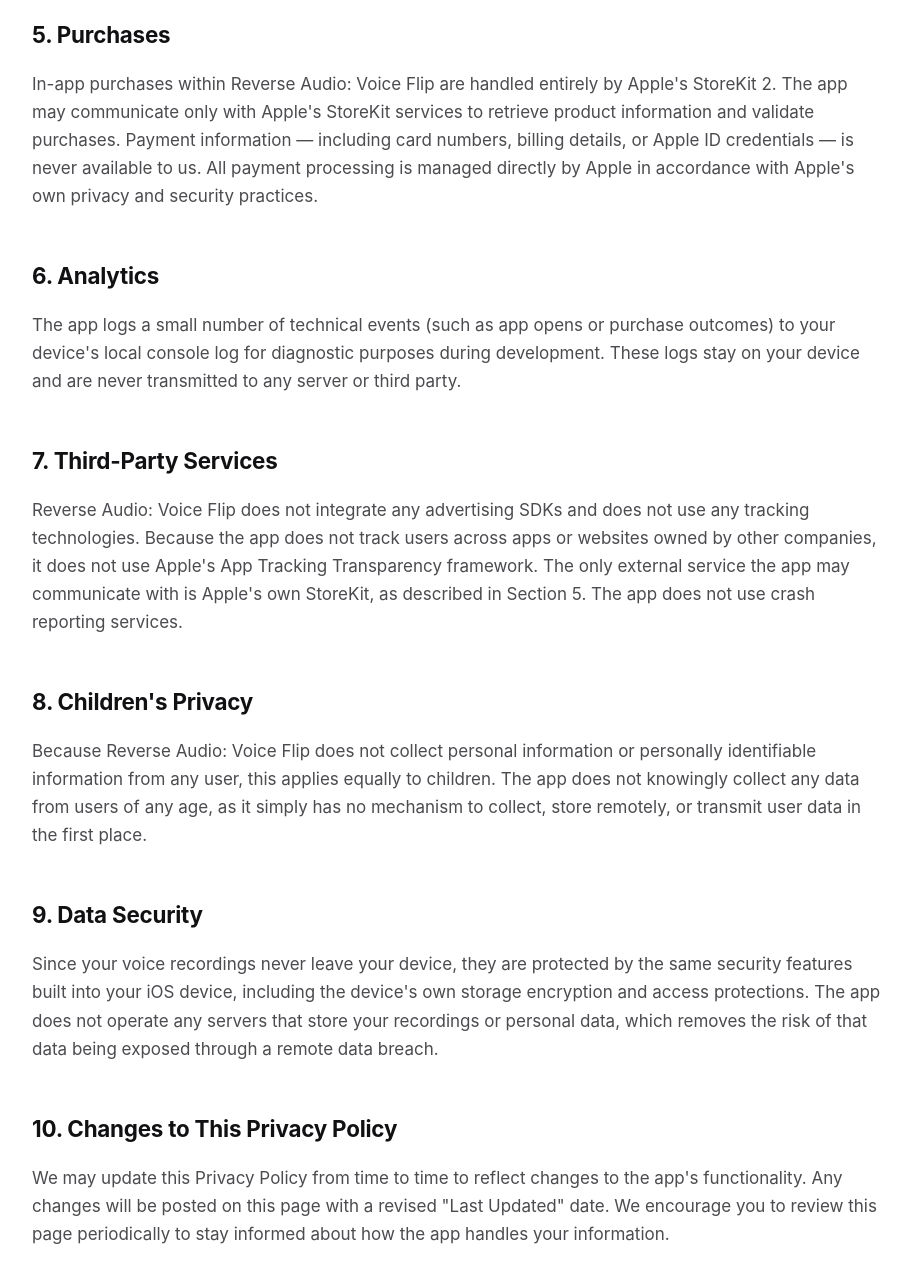
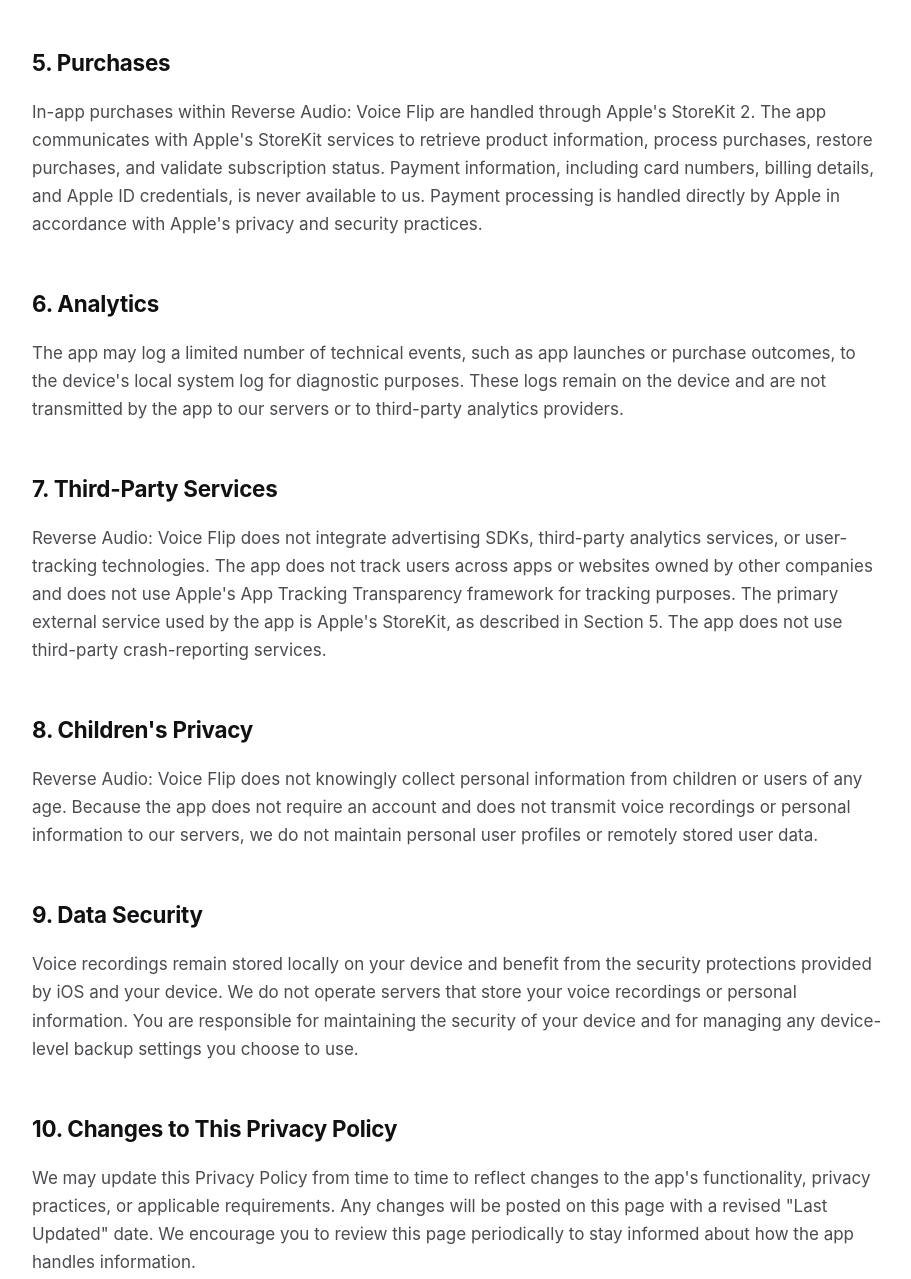
Before and after one commit to eebconsultancy/reverse-audio-voice-flip-legal, a plain HTML site: page privacy.html in a window 1280 px wide. Shown: the part 1287-2566 px from the top of the page, without its empty margins (182-1093 px from the left). Drawn offline with Linux system fonts and the light colour scheme.

Commit message:
Update privacy.html

```diff
--- a/privacy.html
+++ b/privacy.html
@@ -3,66 +3,94 @@
 <head>
   <meta charset="UTF-8">
   <meta name="viewport" content="width=device-width, initial-scale=1.0">
+
   <title>Privacy Policy — Reverse Audio: Voice Flip</title>
-  <meta name="description" content="Privacy Policy for Reverse Audio: Voice Flip, an iOS app that records and reverses audio entirely on-device with no accounts, tracking, or data collection.">
+
+  <meta
+    name="description"
+    content="Privacy Policy for Reverse Audio: Voice Flip, an iOS app that records and reverses audio entirely on-device with no accounts, tracking, or personal data collection."
+  >
+
   <meta name="robots" content="index, follow">
-  <link rel="canonical" href="https://eebconsultancy.github.io/ReverseAudioVoiceFlipApp/privacy.html">
-  <meta property="og:title" content="Privacy Policy — Reverse Audio: Voice Flip">
-  <meta property="og:description" content="Learn how Reverse Audio: Voice Flip handles your data — recordings stay on your device, no accounts, no tracking.">
+
+  <link
+    rel="canonical"
+    href="https://eebconsultancy.github.io/reverse-audio-voice-flip-legal/privacy.html"
+  >
+
+  <meta
+    property="og:title"
+    content="Privacy Policy — Reverse Audio: Voice Flip"
+  >
+
+  <meta
+    property="og:description"
+    content="Learn how Reverse Audio: Voice Flip handles your data — recordings stay on your device, with no accounts or tracking."
+  >
+
   <meta property="og:type" content="website">
+
   <link rel="stylesheet" href="styles.css">
 </head>
+
 <body>
+
   <header class="site-header">
     <div class="container">
       <p class="eyebrow">Reverse Audio: Voice Flip</p>
       <h1>Privacy Policy</h1>
-      <p class="subtitle">Last Updated: July 2026</p>
+      <p class="subtitle">Last Updated: August 2026</p>
     </div>
   </header>
 
   <main class="container">
+
     <section id="introduction" aria-labelledby="introduction-heading">
       <h2 id="introduction-heading">1. Introduction</h2>
+
       <p>
-        Reverse Audio: Voice Flip ("the app," "we," "our") is designed around a simple
-        principle: your voice recordings belong to you and stay on your device. This
-        Privacy Policy explains what information the app does and does not collect,
-        how permissions are used, and how purchases are handled. By using the app,
-        you agree to the practices described below.
+        Reverse Audio: Voice Flip ("the app," "we," "our") is designed around a
+        simple principle: your voice recordings belong to you and stay on your
+        device. This Privacy Policy explains what information the app does and does
+        not collect, how permissions are used, and how purchases are handled.
+        By using the app, you agree to the practices described below.
       </p>
     </section>
 
     <section id="information-we-collect" aria-labelledby="information-we-collect-heading">
       <h2 id="information-we-collect-heading">2. Information We Collect</h2>
+
       <p>
-        Reverse Audio: Voice Flip does not collect personal information and does not
-        collect personally identifiable information (PII). The app does not require
-        an account, does not require login, and does not ask you to provide your
-        name, email address, or any other identifying details in order to use it.
+        Reverse Audio: Voice Flip does not collect personal information or
+        personally identifiable information (PII). The app does not require an
+        account or login and does not ask you to provide your name, email address,
+        or other identifying information in order to use the app.
       </p>
     </section>
 
     <section id="voice-recordings" aria-labelledby="voice-recordings-heading">
       <h2 id="voice-recordings-heading">3. How Voice Recordings Are Stored</h2>
+
       <p>
-        All voice recordings you create in the app are stored locally, only on your
-        device. Recordings are never uploaded to any server, and the app does not
-        provide or use any cloud synchronization. Your recordings are never
-        transmitted anywhere by the app — they remain under your control, on your
-        device, unless you choose to share them yourself using your device's own
-        sharing features.
+        All voice recordings you create in the app are stored locally on your
+        device. Recordings are not uploaded to our servers, and the app does not
+        provide or use cloud synchronization for your recordings. Your recordings
+        remain under your control unless you choose to share them using your
+        device's own sharing features.
       </p>
     </section>
 
     <section id="permissions" aria-labelledby="permissions-heading">
       <h2 id="permissions-heading">4. Permissions</h2>
+
       <p>
-        Reverse Audio: Voice Flip requests only the microphone permission, which is
-        used solely to record audio within the app. No recorded audio leaves your
-        device as a result of this permission.
+        Reverse Audio: Voice Flip requests microphone permission only when needed
+        to record audio within the app. Microphone access is used solely for audio
+        recording, and recorded audio is processed locally on your device.
       </p>
+
       <p>The app does not request or use any of the following:</p>
+
       <ul>
         <li>Camera access</li>
         <li>Photo library access</li>
@@ -75,78 +103,90 @@
 
     <section id="purchases" aria-labelledby="purchases-heading">
       <h2 id="purchases-heading">5. Purchases</h2>
+
       <p>
-        In-app purchases within Reverse Audio: Voice Flip are handled entirely by
-        Apple's StoreKit 2. The app may communicate only with Apple's StoreKit
-        services to retrieve product information and validate purchases. Payment
-        information — including card numbers, billing details, or Apple ID
-        credentials — is never available to us. All payment processing is managed
-        directly by Apple in accordance with Apple's own privacy and security
-        practices.
+        In-app purchases within Reverse Audio: Voice Flip are handled through
+        Apple's StoreKit 2. The app communicates with Apple's StoreKit services to
+        retrieve product information, process purchases, restore purchases, and
+        validate subscription status. Payment information, including card numbers,
+        billing details, and Apple ID credentials, is never available to us.
+        Payment processing is handled directly by Apple in accordance with Apple's
+        privacy and security practices.
       </p>
     </section>
 
     <section id="analytics" aria-labelledby="analytics-heading">
       <h2 id="analytics-heading">6. Analytics</h2>
+
       <p>
-        The app logs a small number of technical events (such as app opens or
-        purchase outcomes) to your device's local console log for diagnostic
-        purposes during development. These logs stay on your device and are never
-        transmitted to any server or third party.
+        The app may log a limited number of technical events, such as app launches
+        or purchase outcomes, to the device's local system log for diagnostic
+        purposes. These logs remain on the device and are not transmitted by the
+        app to our servers or to third-party analytics providers.
       </p>
     </section>
 
     <section id="third-party-services" aria-labelledby="third-party-services-heading">
       <h2 id="third-party-services-heading">7. Third-Party Services</h2>
+
       <p>
-        Reverse Audio: Voice Flip does not integrate any advertising SDKs and does
-        not use any tracking technologies. Because the app does not track users
-        across apps or websites owned by other companies, it does not use Apple's
-        App Tracking Transparency framework. The only external service the app may
-        communicate with is Apple's own StoreKit, as described in Section 5. The app
-        does not use crash reporting services.
+        Reverse Audio: Voice Flip does not integrate advertising SDKs, third-party
+        analytics services, or user-tracking technologies. The app does not track
+        users across apps or websites owned by other companies and does not use
+        Apple's App Tracking Transparency framework for tracking purposes.
+        The primary external service used by the app is Apple's StoreKit, as
+        described in Section 5. The app does not use third-party crash-reporting
+        services.
       </p>
     </section>
 
     <section id="childrens-privacy" aria-labelledby="childrens-privacy-heading">
       <h2 id="childrens-privacy-heading">8. Children's Privacy</h2>
+
       <p>
-        Because Reverse Audio: Voice Flip does not collect personal information or
-        personally identifiable information from any user, this applies equally to
-        children. The app does not knowingly collect any data from users of any age,
-        as it simply has no mechanism to collect, store remotely, or transmit user
-        data in the first place.
+        Reverse Audio: Voice Flip does not knowingly collect personal information
+        from children or users of any age. Because the app does not require an
+        account and does not transmit voice recordings or personal information to
+        our servers, we do not maintain personal user profiles or remotely stored
+        user data.
       </p>
     </section>
 
     <section id="data-security" aria-labelledby="data-security-heading">
       <h2 id="data-security-heading">9. Data Security</h2>
+
       <p>
-        Since your voice recordings never leave your device, they are protected by
-        the same security features built into your iOS device, including the
-        device's own storage encryption and access protections. The app does not
-        operate any servers that store your recordings or personal data, which
-        removes the risk of that data being exposed through a remote data breach.
+        Voice recordings remain stored locally on your device and benefit from the
+        security protections provided by iOS and your device. We do not operate
+        servers that store your voice recordings or personal information. You are
+        responsible for maintaining the security of your device and for managing
+        any device-level backup settings you choose to use.
       </p>
     </section>
 
     <section id="changes" aria-labelledby="changes-heading">
       <h2 id="changes-heading">10. Changes to This Privacy Policy</h2>
+
       <p>
         We may update this Privacy Policy from time to time to reflect changes to
-        the app's functionality. Any changes will be posted on this page with a
-        revised "Last Updated" date. We encourage you to review this page
-        periodically to stay informed about how the app handles your information.
+        the app's functionality, privacy practices, or applicable requirements.
+        Any changes will be posted on this page with a revised "Last Updated" date.
+        We encourage you to review this page periodically to stay informed about
+        how the app handles information.
       </p>
     </section>
 
     <section id="contact" aria-labelledby="contact-heading">
       <h2 id="contact-heading">11. Contact</h2>
+
       <p>
         If you have any questions about this Privacy Policy, please contact us at
-        <a href="mailto:info@eebconsultancyllc.com">info@eebconsultancyllc.com</a>.
+        <a href="mailto:info@eebconsultancyllc.com">
+          info@eebconsultancyllc.com
+        </a>.
       </p>
     </section>
+
   </main>
 
   <footer class="site-footer">
@@ -154,5 +194,6 @@
       <p>&copy; 2026 Reverse Audio: Voice Flip. All rights reserved.</p>
     </div>
   </footer>
+
 </body>
 </html>
```
